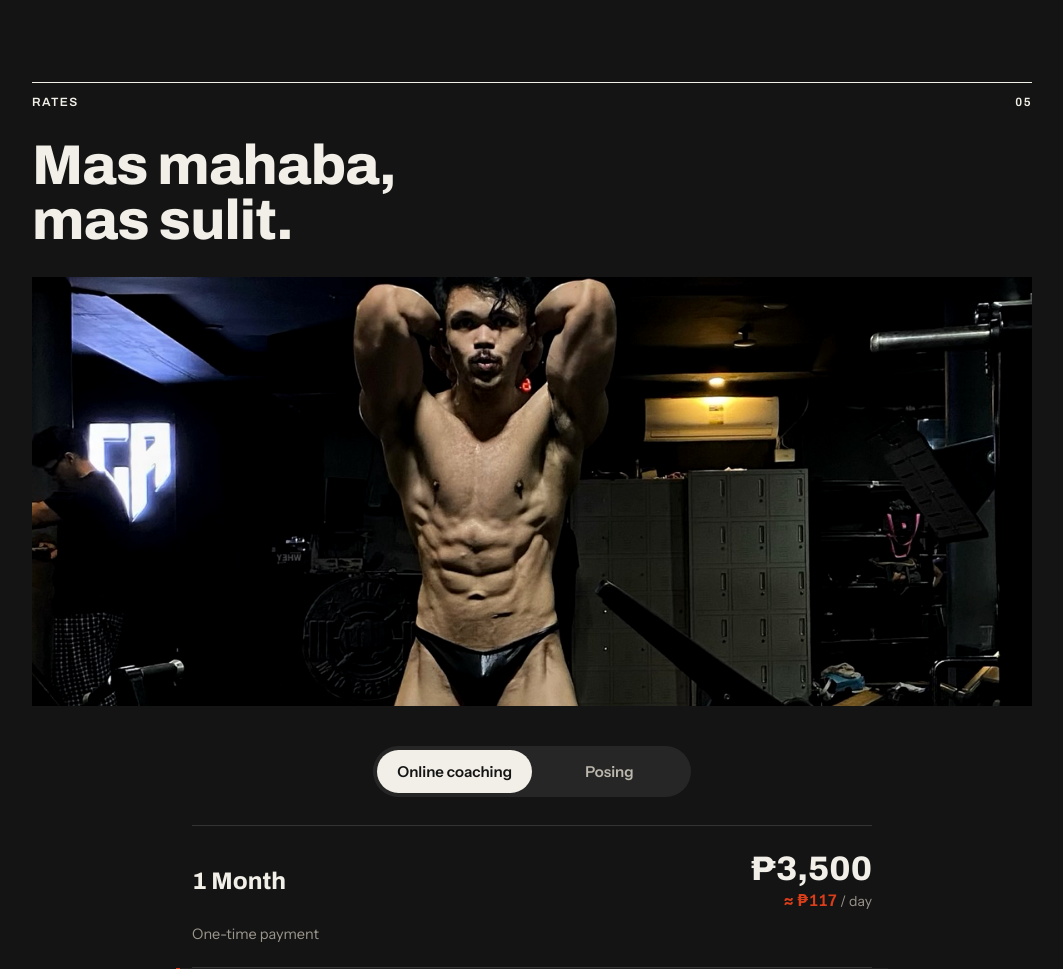
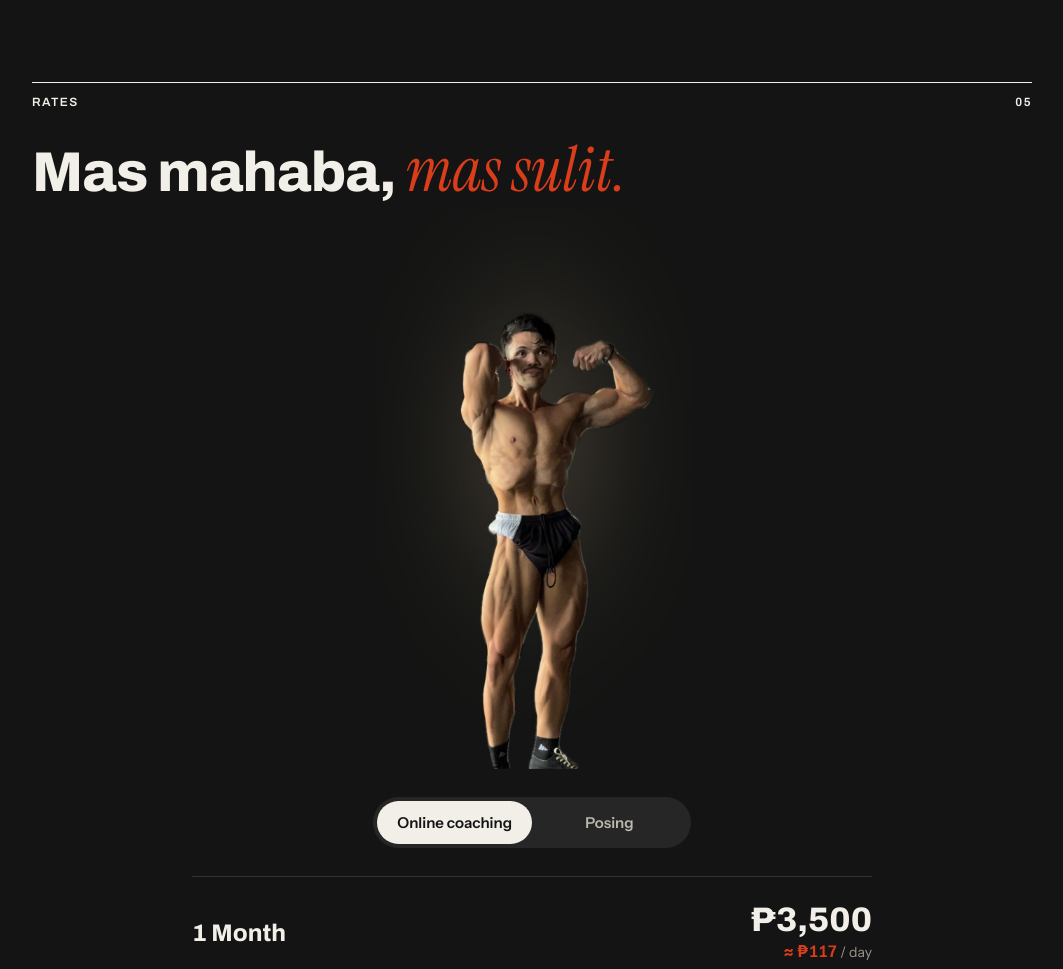
Before and after one commit to naarrzz/coaching, a plain HTML site: page index.html in a window 1280 px wide. Shown: the part 3380-4349 px from the top of the page, without its empty margins (108-1171 px from the left). Drawn offline with Linux system fonts and the light colour scheme.

Commit message:
Rates: cutout photo on dark spotlight, serif italic 'mas sulit.'

```diff
--- a/index.html
+++ b/index.html
@@ -12,7 +12,7 @@
 <meta property="og:description" content="Kumain ka. Basta pasok pa rin sa macros. Flexible prep para sa busy na tao.">
 <link rel="preconnect" href="https://fonts.googleapis.com">
 <link rel="preconnect" href="https://fonts.gstatic.com" crossorigin>
-<link href="https://fonts.googleapis.com/css2?family=Archivo:wdth,wght@62..125,400..900&family=Instrument+Sans:wght@400;500;600&display=swap" rel="stylesheet">
+<link href="https://fonts.googleapis.com/css2?family=Archivo:wdth,wght@62..125,400..900&family=Instrument+Sans:wght@400;500;600&family=Instrument+Serif:ital@1&display=swap" rel="stylesheet">
 <style>
 :root{
   --paper:#f2efe8; --paper-2:#e9e5db; --ink:#141414; --ink-2:#2a2a2a; --muted:#6b675f;
@@ -75,9 +75,10 @@ h2.display{font-size:clamp(34px,8vw,56px)}
 .creds{list-style:none;margin-top:28px;border-top:1px solid var(--line)}
 .creds li{display:grid;grid-template-columns:auto 1fr;gap:14px;align-items:baseline;padding:12px 0;border-bottom:1px solid var(--line);font-size:15px}
 .creds b{font-family:var(--display);font-stretch:75%;font-weight:800;font-size:22px;line-height:1;min-width:64px}
-.shot{margin:0 calc(var(--pad) * -1) 36px;aspect-ratio:4/3;overflow:hidden;background:#000}
-.shot img{width:100%;height:100%;object-fit:cover;object-position:50% 35%;filter:contrast(1.05)}
-@media (min-width:720px){.shot{margin:0 0 40px;aspect-ratio:21/9}}
+.rates-h{margin-bottom:8px}
+.rates-h em{font-family:"Instrument Serif",Georgia,serif;font-style:italic;font-weight:400;font-stretch:100%;letter-spacing:0;color:var(--accent);font-size:1.12em}
+.shot{margin:0 0 28px;height:min(72vh,560px);background:#141414}
+.shot img{width:100%;height:100%;object-fit:contain;object-position:50% 100%}
 .frame .mono{position:absolute;inset:0;display:grid;place-items:center;color:#2b2b2b;font-family:var(--display);font-stretch:62%;font-weight:900;font-size:min(80vw,420px);line-height:.8;user-select:none}
 .frame figcaption{position:absolute;left:0;right:0;bottom:0;display:flex;justify-content:space-between;padding:12px 14px;color:#f2efe8;font-size:12px;letter-spacing:.08em;text-transform:uppercase;font-family:var(--display);font-weight:600;background:linear-gradient(transparent,rgba(0,0,0,.55))}
 
@@ -344,8 +345,8 @@ footer .big span{color:var(--accent)}
   <section id="rates" class="dark">
     <div class="container">
       <div class="sec-head label"><span>Rates</span><span>05</span></div>
-      <h2 class="display" style="margin-bottom:28px">Mas mahaba,<br>mas sulit.</h2>
-      <figure class="shot"><img src="gym.jpg" alt="Narz sa gym, nagpo-posing" loading="lazy" width="1200" height="1200"></figure>
+      <h2 class="display rates-h">Mas mahaba, <em>mas sulit.</em></h2>
+      <figure class="shot"><img src="rates.jpg" alt="Narz, nagpo-posing" loading="lazy" width="900" height="1600"></figure>
 
       <div class="seg-wrap"><div class="seg" role="tablist" data-i="0" id="seg">
         <span class="thumb"></span>
```
Also changed, not shown: gym.jpg (deleted), rates.jpg (added), 1 other file.
